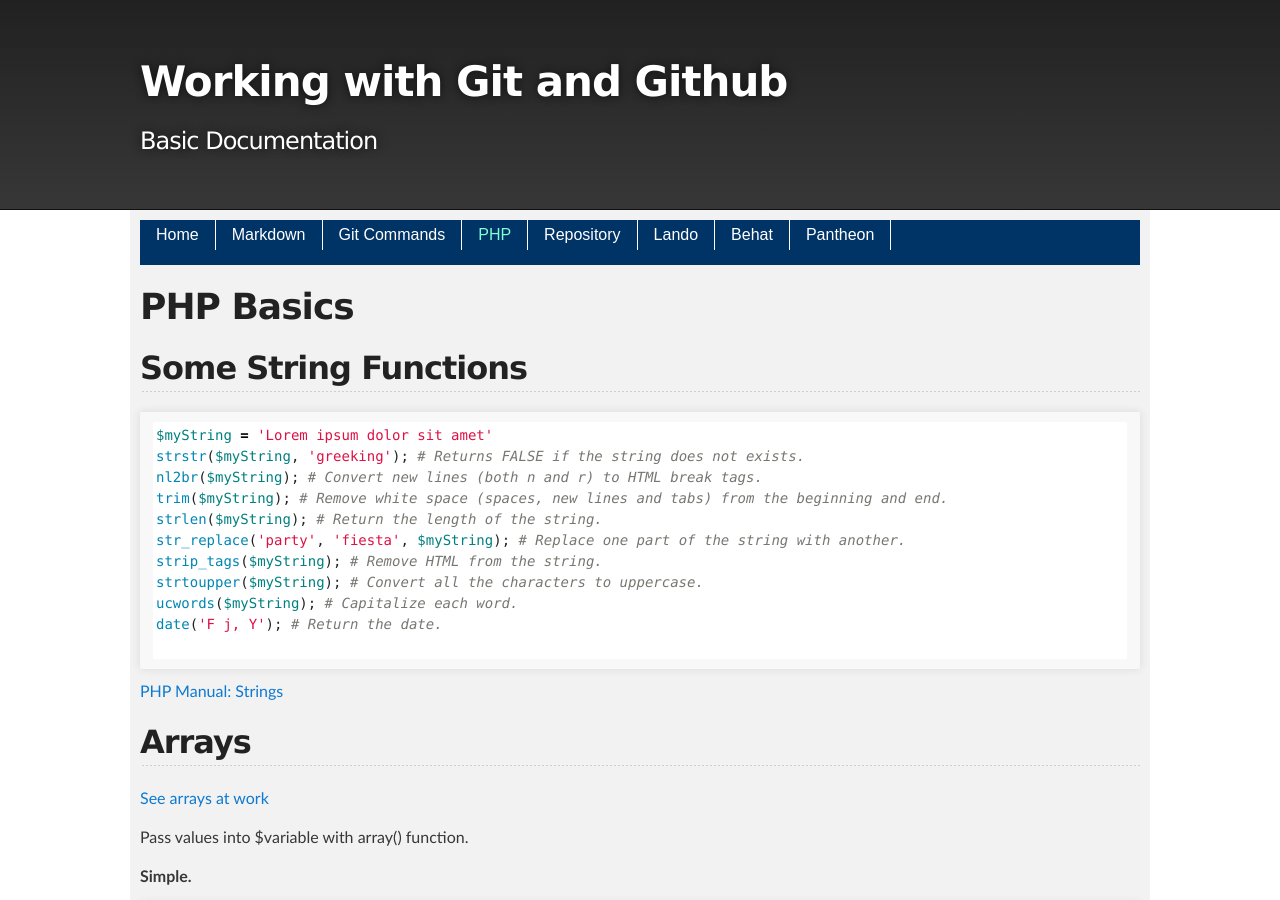
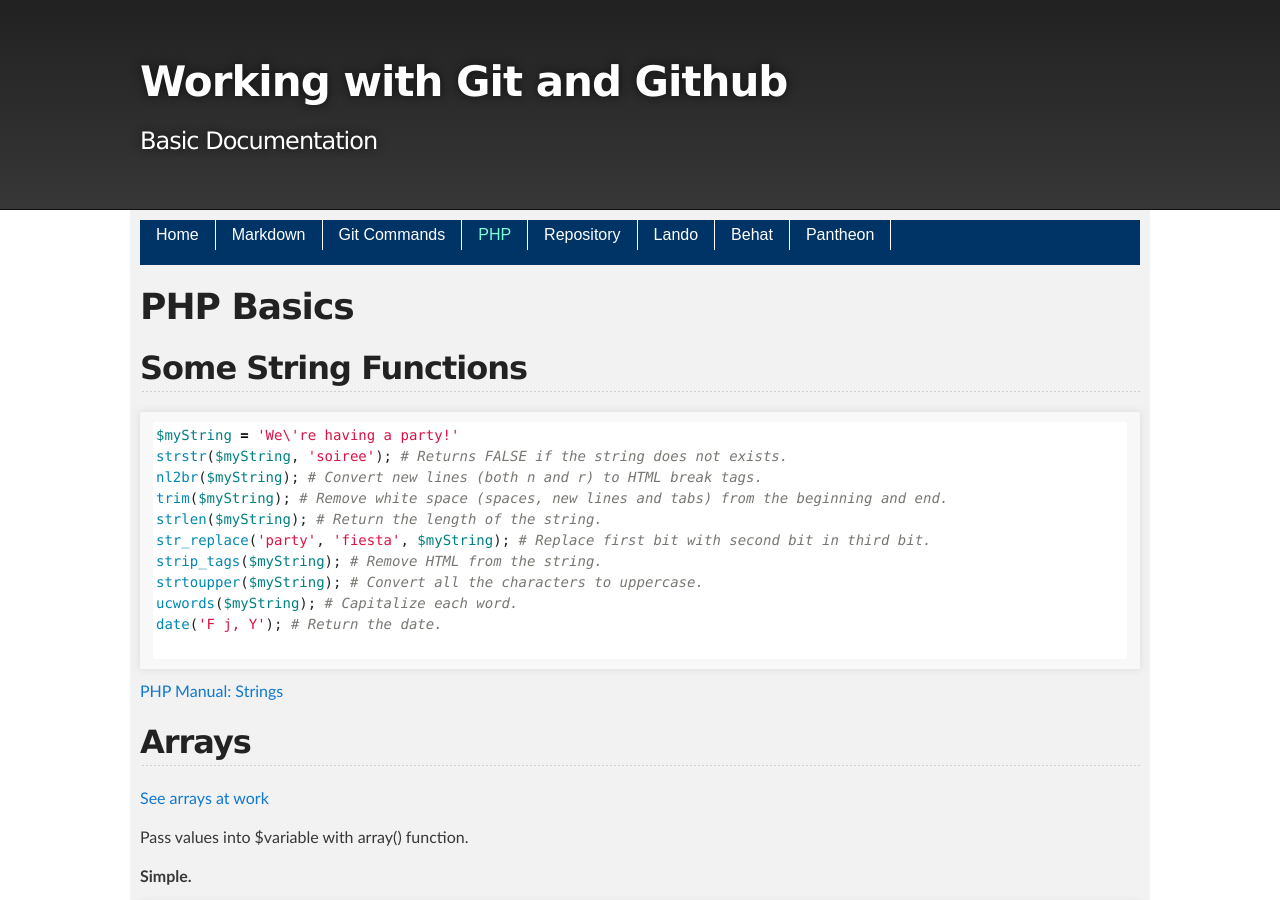
Before and after one commit to cathysnider/cathysnider.github.io, a Jekyll site: the page built from php.md, in a window 1280 px wide and 900 px high. Built offline with Jekyll 4.4.1, drawn with Linux system fonts in a browser that asks for light colours.

````diff
--- a/php.md
+++ b/php.md
@@ -7,12 +7,12 @@ layout: default
 
 ## Some String Functions
 ```php
-$myString = 'Lorem ipsum dolor sit amet'
-strstr($myString, 'greeking'); # Returns FALSE if the string does not exists.
+$myString = 'We\'re having a party!'
+strstr($myString, 'soiree'); # Returns FALSE if the string does not exists.
 nl2br($myString); # Convert new lines (both n and r) to HTML break tags.
 trim($myString); # Remove white space (spaces, new lines and tabs) from the beginning and end.
 strlen($myString); # Return the length of the string.
-str_replace('party', 'fiesta', $myString); # Replace one part of the string with another.
+str_replace('party', 'fiesta', $myString); # Replace first bit with second bit in third bit.
 strip_tags($myString); # Remove HTML from the string.
 strtoupper($myString); # Convert all the characters to uppercase.
 ucwords($myString); # Capitalize each word.
````
